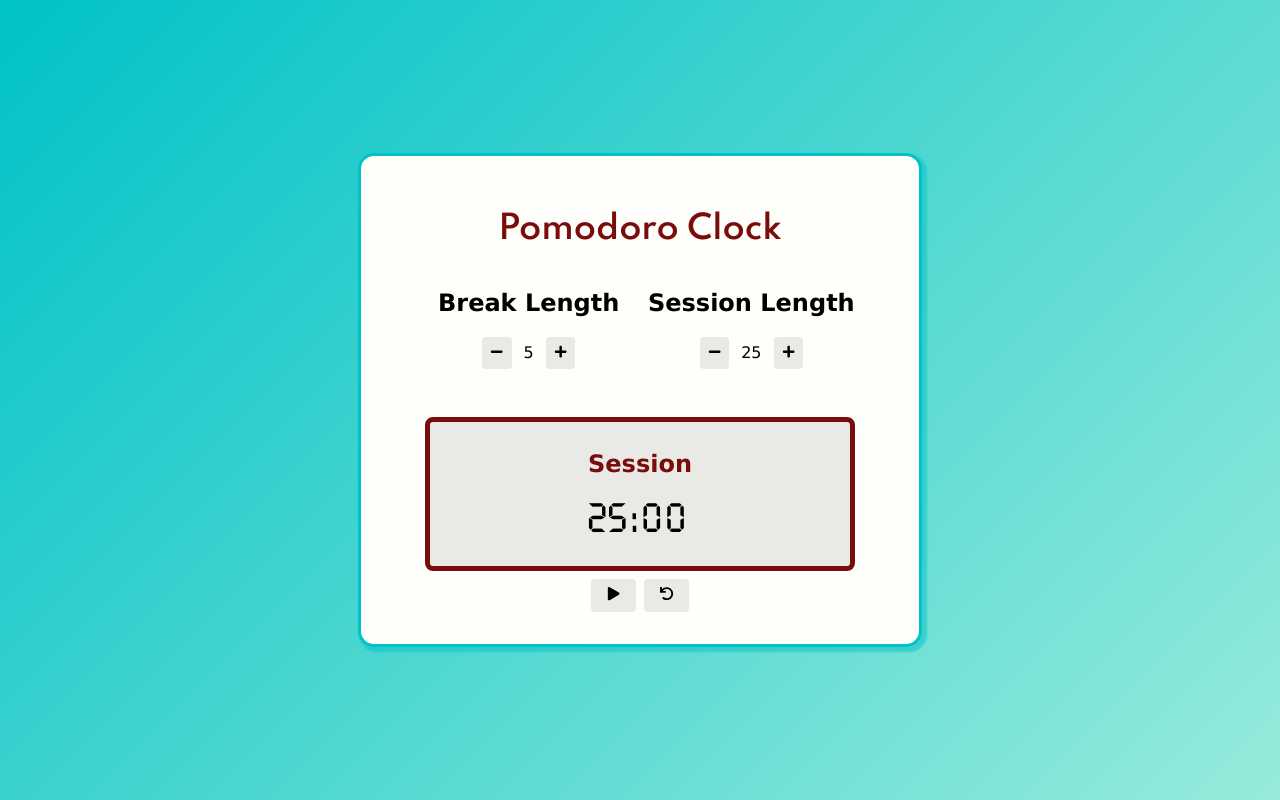
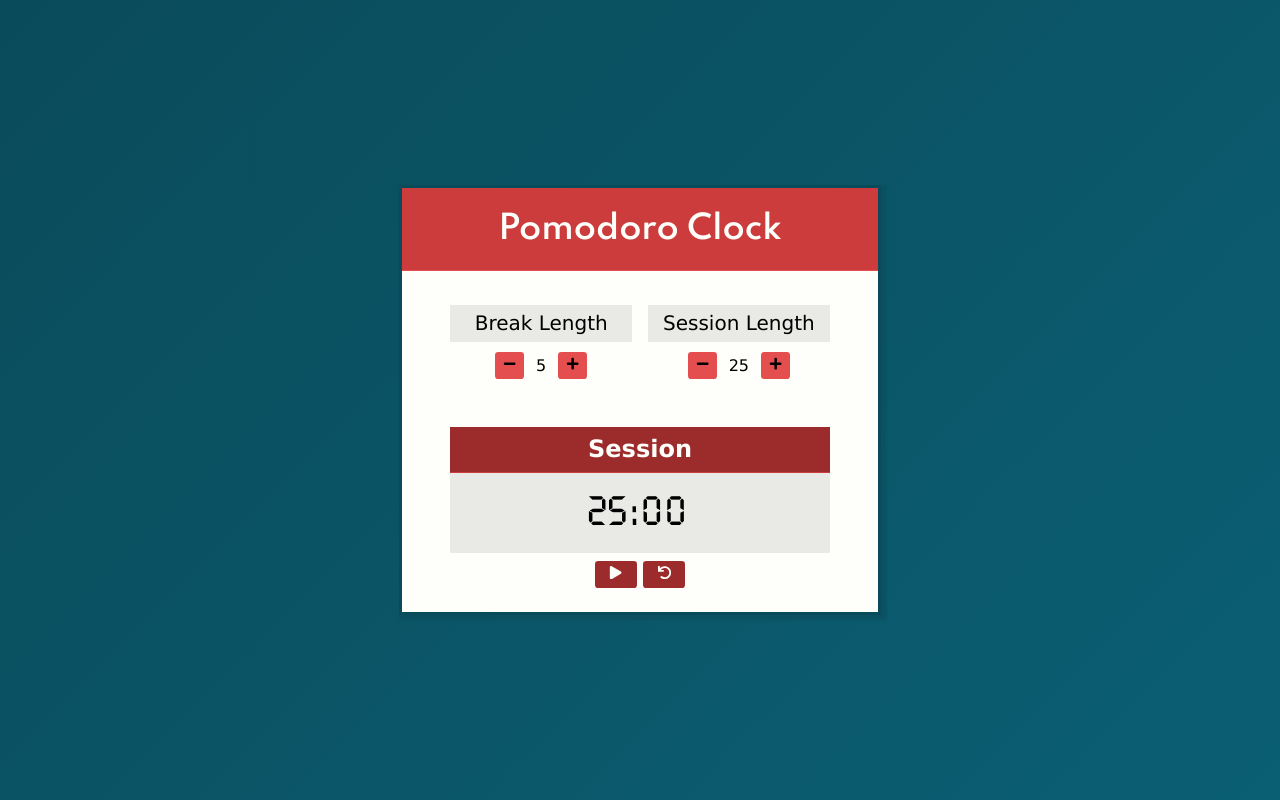
Before and after one commit to theforbiddenpool/fcc-projects, a React (Create React App) app in the folder front-end-libraries/pomodoro-clock/: page / in a window 1280 px wide. Built offline with nearby package versions, Linux system fonts and the light colour scheme.

Commit message:
styles(general): improve overall look

```diff
--- a/front-end-libraries/pomodoro-clock/src/App.scss
+++ b/front-end-libraries/pomodoro-clock/src/App.scss
@@ -7,28 +7,42 @@
        url('./fonts/Digital.woff') format('woff')
 }
 
-$main-color: #97ebdb;
-$main-color-darker: #00c2c7;
-$main-color-dark: #005582;
+$main-blue: #0B5F73;
+$darker-blue: #0A4B5B;
+$light-red: #E44E4E;
+$medium-red: #CC3C3C;
+$darker-red: #9c2c2c;
 $white: #fefffb;
 $grey: #e9eae5;
-$red: #7b0c0c;
+$black: #000;
+
+* {
+  box-sizing: border-box;
+}
 
 body {
   font-family: Verdana, Geneva, Tahoma, sans-serif;
   text-align: center;
   padding: 0;
   margin: 0;
-  background: linear-gradient(-45deg, $main-color, $main-color-darker);
-  background-color: $main-color;
+  background: linear-gradient(-45deg, $main-blue, $darker-blue);
+  background-color: $main-blue;
+  line-height: 1.2;
 }
 
 button {
   border: 0;
-  background-color: $grey;
-  padding: .5rem;
-  margin: 0 .25rem;
-  border-radius: .25rem;
+  background-color: $light-red;
+  padding: .33em .5em;
+  margin: 0 .25em;
+  border-radius: .25em;
+  border: 1px solid transparent;
+
+  &:hover {
+    background-color: $darker-red;
+    color: $white;
+    border-color: $medium-red;
+  }
 }
 
 #root {
@@ -40,10 +54,9 @@ button {
 
 .page-wrapper {
   background-color: $white;
-  padding: 2rem 4rem;
-  border: 3px solid $main-color-darker;
-  box-shadow: 3px 3px 2px 2px rgba($main-color-darker, 0.5);
-  border-radius: 1rem;
+  border: 3px solid $darker-blue;
+  box-shadow: 3px 3px 2px 2px rgba($darker-blue, 0.5);
+  // border-radius: 1rem;
   display: flex;
   flex-direction: column;
   justify-content: space-between;
@@ -51,14 +64,29 @@ button {
 }
 
 header {
-  color: $red;
   font-family: 'Spartan', Verdana, Geneva, Tahoma, sans-serif;
+  background-color: $medium-red;
+  border-bottom: 1px solid $light-red;
+  color: $white;
+  width: 100%;
+}
+
+main {
+  padding: 1.5em 3em;
 }
 
 .timerlength-controls {
   display: grid;
-  grid-template-columns: 1fr 1fr;
+  grid-template-columns: repeat(2, minmax(100px, 1fr));
   grid-gap: 1rem;
+
+  .control-label {
+    font-weight: 400;
+    font-size: 1.25rem;
+    background-color: $grey;
+    padding: .33em .75em;
+    margin: .5em 0;
+  }
 
   button {
     margin: 0 .75rem;
@@ -73,13 +101,19 @@ header {
 
   .timer-display {
     background-color: $grey;
-    border: .33rem solid $red;
-    border-radius: .5rem;
-    padding: .5rem 3rem;
+    // border: .33rem solid $darker-red;
+    // border-radius: .5rem;
+    // padding: .5rem 3rem;
     min-width: 100px;
 
     & > h2 {
-      color: $red;
+      background-color: $darker-red;
+      border-bottom: 1px solid $medium-red;
+      width: 100%;
+      display: block;
+      margin: 0;
+      padding: .33em;
+      color: $white;
     }
 
     & > p {
@@ -90,7 +124,17 @@ header {
     }
   }
 
-  button {
-    padding: .5rem 1rem;
+  .timer-controls > button {
+    padding-left: 1em;
+    padding-right: 1em;
+    background-color: $darker-red;
+    color: $white;
+    border: 1px solid transparent;
+
+    &:hover {
+      background-color: $light-red;
+      color: $grey;
+      border-color: $medium-red;
+    }
   }
 }
--- a/front-end-libraries/pomodoro-clock/src/components/Controls.js
+++ b/front-end-libraries/pomodoro-clock/src/components/Controls.js
@@ -3,7 +3,7 @@ import { FaMinus, FaPlus, FaPause, FaPlay, FaUndo } from 'react-icons/fa'
 
 export const LengthControl = ({ id, label, length, handleChange }) => (
   <div className="length-control">
-    <h2 id={ `${id}-label` }>{ label }</h2>
+    <h2 id={ `${id}-label` } class="control-label">{ label }</h2>
     <div className="controls">
       <button data-value="-1" id={ `${id}-decrement` } onClick={ handleChange }>
         <i><FaMinus /></i>
```
